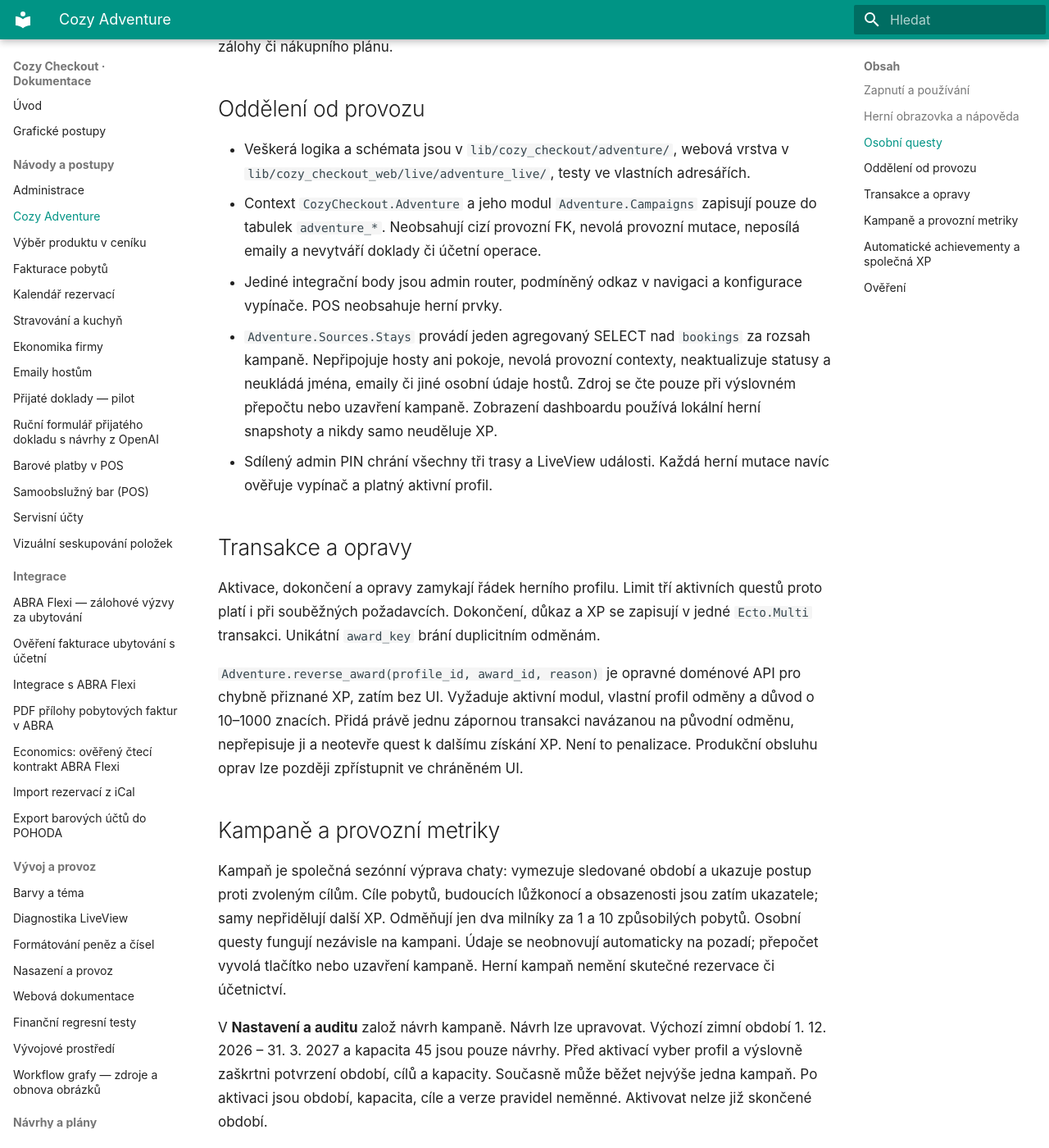
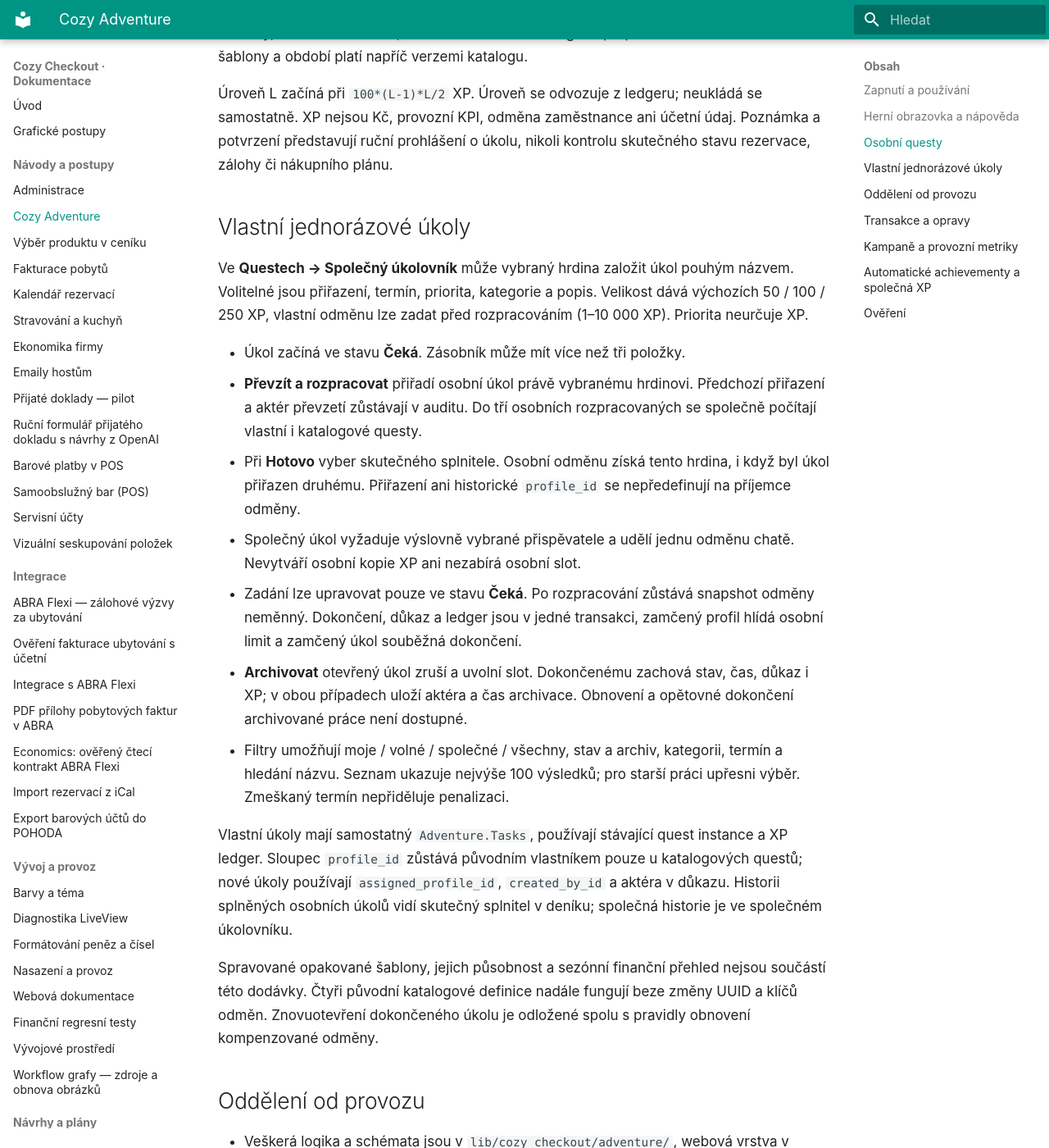
Before and after one commit to michalhorcic/cozy-checkout, an MkDocs documentation site: the page built from docs/features/ADVENTURE.md, in a window 1280 px wide and 1400 px high, scrolled down 2209 px. Shown: the whole window at 82% size. Built offline with MkDocs 1.6.1 and Material for MkDocs 9.7.7, drawn with Linux system fonts in a browser that asks for light colours; some of the changed text lies outside the part shown.

Commit message:
Add managed Adventure tasks and shared quest rewards

```diff
--- a/docs/features/ADVENTURE.md
+++ b/docs/features/ADVENTURE.md
@@ -7,9 +7,14 @@ Provozní data hra pouze čte; herní akce zapisují výhradně do vlastních ta
 ## Zapnutí a používání
 
 1. Nasaď migrace `20261111120000_create_adventure_foundation.exs` a
-   `20261111130000_add_adventure_campaigns.exs` standardním postupem aplikace.
+   `20261111130000_add_adventure_campaigns.exs` a
+   `20261112120000_add_adventure_tasks.exs` standardním postupem aplikace.
    Přidávají celkem šest tabulek s prefixem `adventure_`; druhá rozšiřuje
    pouze herní XP ledger o společného příjemce a vazbu na achievement.
+   Třetí přidává pole vlastních úkolů a povoluje společnou questovou odměnu;
+   nepřepisuje UUID, snapshoty ani odměny dosavadních questů. Je záměrně
+   nevratná přes `ecto.rollback`, aby nemazala novou historii. Návrat staré
+   aplikace po založení nových úkolů vyžaduje samostatné posouzení kompatibility.
 2. Nastav `ADVENTURE_ENABLED=true` a restartuj aplikaci. Výchozí hodnota je
    `false`. Vypnutí skryje odkaz v administraci a zablokuje herní stránky i akce;
    herní data a historie zůstanou uložené. Nevznikají žádné background joby.
@@ -71,6 +76,43 @@ se samostatně. XP nejsou Kč, provozní KPI, odměna zaměstnance ani účetní
 Poznámka a potvrzení představují ruční prohlášení o úkolu, nikoli kontrolu
 skutečného stavu rezervace, zálohy či nákupního plánu.
 
+## Vlastní jednorázové úkoly
+
+Ve **Questech → Společný úkolovník** může vybraný hrdina založit úkol pouhým
+názvem. Volitelné jsou přiřazení, termín, priorita, kategorie a popis.
+Velikost dává výchozích 50 / 100 / 250 XP, vlastní odměnu lze zadat před
+rozpracováním (1–10 000 XP). Priorita neurčuje XP.
+
+- Úkol začíná ve stavu **Čeká**. Zásobník může mít více než tři položky.
+- **Převzít a rozpracovat** přiřadí osobní úkol právě vybranému hrdinovi.
+  Předchozí přiřazení a aktér převzetí zůstávají v auditu. Do tří osobních
+  rozpracovaných se společně počítají vlastní i katalogové questy.
+- Při **Hotovo** vyber skutečného splnitele. Osobní odměnu získá tento
+  hrdina, i když byl úkol přiřazen druhému. Přiřazení ani historické
+  `profile_id` se nepředefinují na příjemce odměny.
+- Společný úkol vyžaduje výslovně vybrané přispěvatele a udělí jednu
+  odměnu chatě. Nevytváří osobní kopie XP ani nezabírá osobní slot.
+- Zadání lze upravovat pouze ve stavu **Čeká**. Po rozpracování zůstává
+  snapshot odměny neměnný. Dokončení, důkaz a ledger jsou v jedné transakci,
+  zamčený profil hlídá osobní limit a zamčený úkol souběžná dokončení.
+- **Archivovat** otevřený úkol zruší a uvolní slot. Dokončenému zachová
+  stav, čas, důkaz i XP; v obou případech uloží aktéra a čas archivace.
+  Obnovení a opětovné dokončení archivované práce není dostupné.
+- Filtry umožňují moje / volné / společné / všechny, stav a archiv, kategorii,
+  termín a hledání názvu. Seznam ukazuje nejvýše 100 výsledků; pro starší práci
+  upřesni výběr. Zmeškaný termín nepřiděluje penalizaci.
+
+Vlastní úkoly mají samostatný `Adventure.Tasks`, používají stávající quest
+instance a XP ledger. Sloupec `profile_id` zůstává původním vlastníkem pouze
+u katalogových questů; nové úkoly používají `assigned_profile_id`, `created_by_id`
+a aktéra v důkazu. Historii splněných osobních úkolů vidí skutečný splnitel
+v deníku; společná historie je ve společném úkolovníku.
+
+Spravované opakované šablony, jejich působnost a sezónní finanční přehled
+nejsou součástí této dodávky. Čtyři původní katalogové definice nadále fungují
+beze změny UUID a klíčů odměn. Znovuotevření dokončeného úkolu je odložené
+spolu s pravidly obnovení kompenzované odměny.
+
 ## Oddělení od provozu
 
 - Veškerá logika a schémata jsou v `lib/cozy_checkout/adventure/`, webová vrstva
@@ -200,3 +242,8 @@ Pro ruční kontrolu po CI:
 - [ ] Ověřit oddělení společných a osobních XP a audit přepočtů.
 - [ ] Na testovacích datech ověřit storno, jednorázovou kompenzaci a uzavření.
 - [ ] Ověřit mobilní šířku, tabulátor a čitelné textové stavy.
+- [ ] Vytvořit pět vlastních úkolů, rozpracovat tři spolu s katalogem a ověřit limit.
+- [ ] Dokončit Michalův úkol jako Lucka a ověřit osobní XP i historii.
+- [ ] Dokončit společný úkol s explicitními přispěvateli a ověřit jedinou odměnu chatě.
+- [ ] Upravit čekající práci, archivovat rozpracovanou i dokončenou a ověřit historii.
+- [ ] Ověřit hledání, moje/volné/společné, termín, kategorii a archiv.
```
Also changed, not shown: other parts of docs/features/ADVENTURE.md (+1 -1 lines), docs/plans/2026-11-11-cozy-adventure.md (+1 -1 lines), docs/plans/2026-11-12-adventure-todos-a-prehled-sezony.md (+35 -2 lines), 10 other files.
